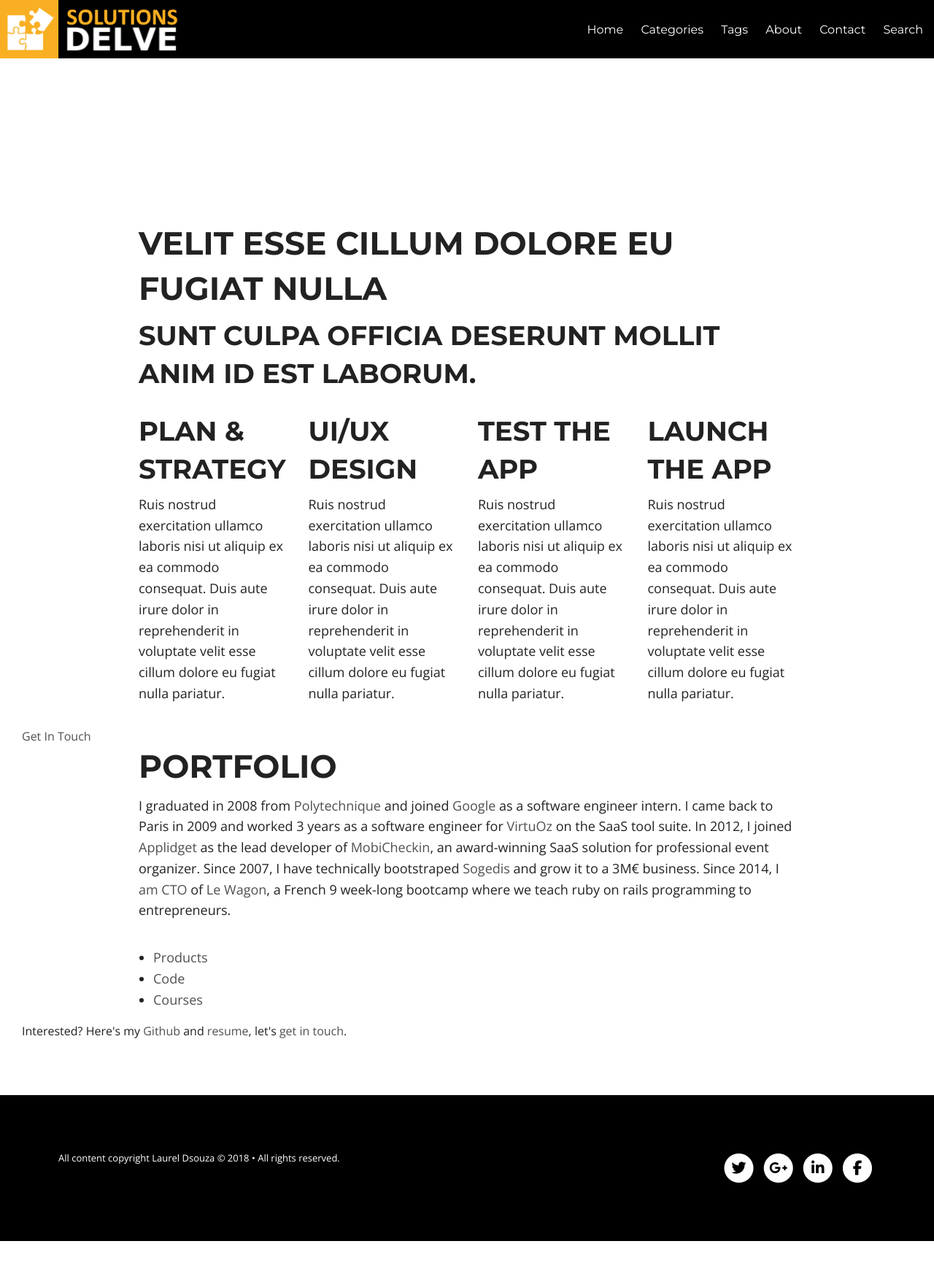
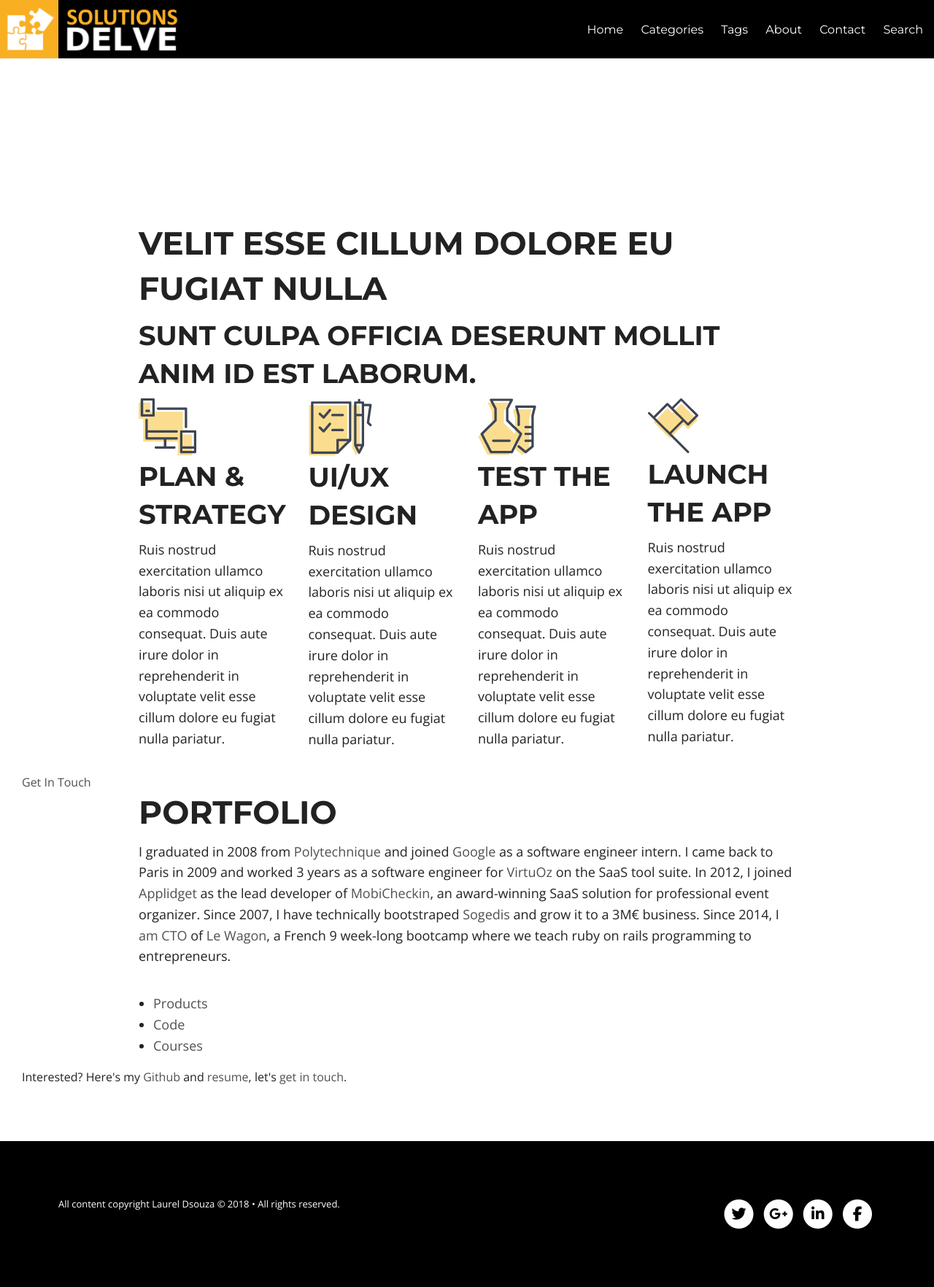
Before and after one commit to ldsouza/ldsouza.github.io, a Jekyll site: the page built from services.md, in a window 1280 px wide. Shown: the whole page at 73% size. Built offline with Jekyll 4.4.1, drawn with Linux system fonts in a browser that asks for light colours; nearby versions of some CDN libraries; library files that are not in the unit come from our copies; before the commit the page ends 1701 px from its top, so only the background shows below that.

Commit message:
Update portfolio.html

```diff
--- a/_includes/portfolio.html
+++ b/_includes/portfolio.html
@@ -10,25 +10,25 @@
 
       <div class="row services_list">
         <div class="small-12 medium-3 large-3 columns">
-          <img src="img/icon2.png" alt="" title="" class="serv_icon"/>
+                    <img src="{{ site.url }}/images/services/icon1.png" alt="IT DELVE">
           <h2 class="title">Plan & Strategy</h2>
           <p>Ruis nostrud exercitation ullamco laboris nisi ut aliquip ex ea commodo consequat. Duis aute irure dolor in reprehenderit in voluptate velit esse cillum dolore eu fugiat nulla pariatur.</p>
         </div>
 
         <div class="small-12 medium-3 large-3 columns">
-          <img src="img/icon1.png" alt="" title="" class="serv_icon"/>
+           <img src="{{ site.url }}/images/services/icon2.png" alt="IT DELVE">
           <h2 class="title">UI/UX Design</h2>
           <p>Ruis nostrud exercitation ullamco laboris nisi ut aliquip ex ea commodo consequat. Duis aute irure dolor in reprehenderit in voluptate velit esse cillum dolore eu fugiat nulla pariatur.</p>
         </div>
 
         <div class="small-12 medium-3 large-3 columns">
-          <img src="img/icon3.png" alt="" title="" class="serv_icon"/>
+           <img src="{{ site.url }}/images/services/icon3.png" alt="IT DELVE">
           <h2 class="title">Test The App</h2>
           <p>Ruis nostrud exercitation ullamco laboris nisi ut aliquip ex ea commodo consequat. Duis aute irure dolor in reprehenderit in voluptate velit esse cillum dolore eu fugiat nulla pariatur.</p>
         </div>
 
         <div class="small-12 medium-3 large-3 columns">
-          <img src="img/icon4.png" alt="" title="" class="serv_icon"/>
+           <img src="{{ site.url }}/images/services/icon4.png" alt="IT DELVE">
           <h2 class="title">Launch The App</h2>
           <p>Ruis nostrud exercitation ullamco laboris nisi ut aliquip ex ea commodo consequat. Duis aute irure dolor in reprehenderit in voluptate velit esse cillum dolore eu fugiat nulla pariatur.</p>
         </div>
```
